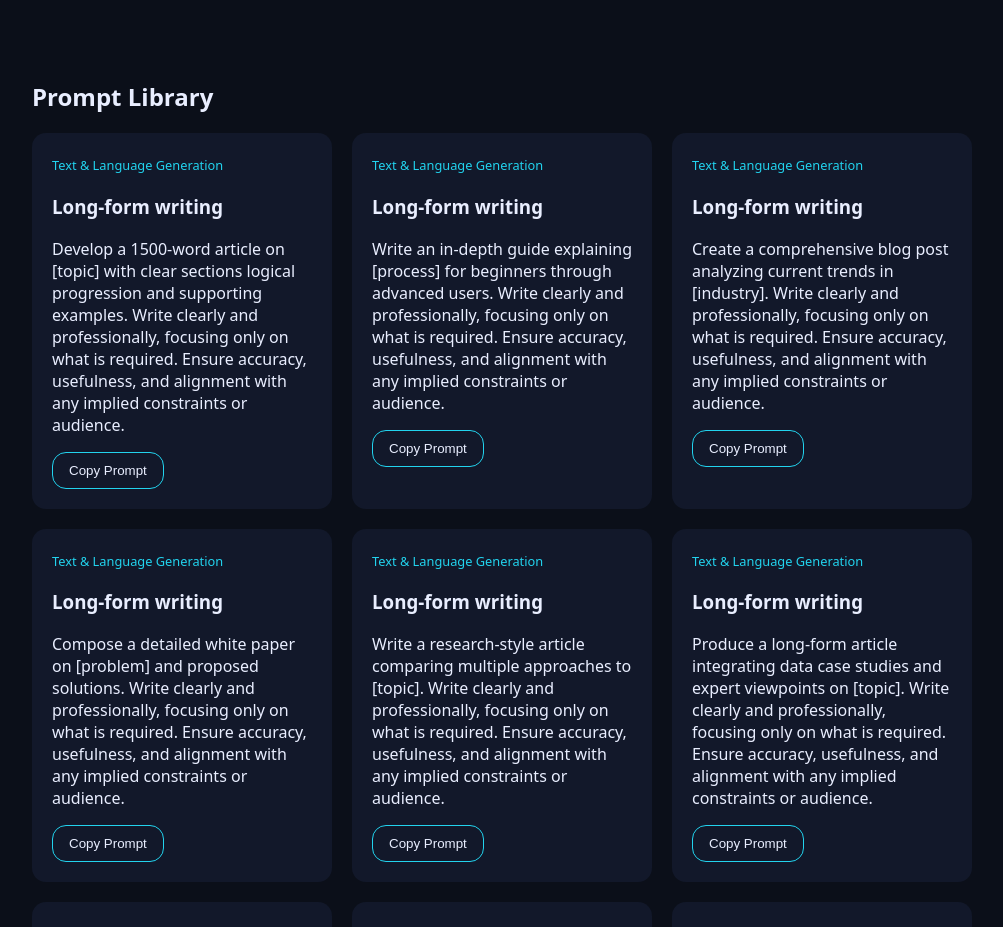
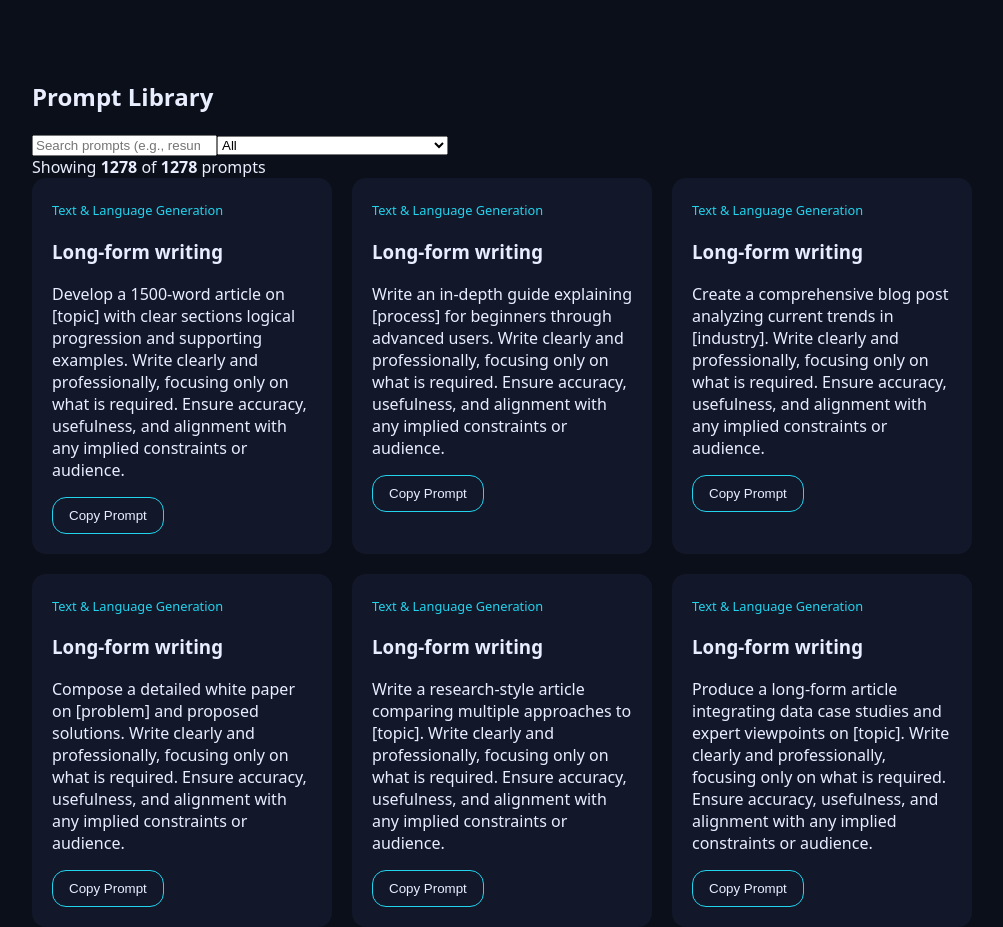
Before and after one commit to thesardauna/Lissafi, a React (Vite) app in the folder client/: page / in a window 1280 px wide. Shown: the part 1060-1987 px from the top of the page, without its empty margins (138-1141 px from the left). Built offline with nearby package versions, Linux system fonts and the light colour scheme.

Commit message:
Update PromptList.jsx

```diff
--- a/client/src/components/PromptList.jsx
+++ b/client/src/components/PromptList.jsx
@@ -1,6 +1,7 @@
-import { useEffect, useState } from "react";
+import { useEffect, useMemo, useState } from "react";
 
 function parseCsvLine(line) {
+  // Minimal CSV handling: supports commas inside quotes
   const out = [];
   let cur = "";
   let inQuotes = false;
@@ -33,11 +34,15 @@ export default function PromptList() {
   const [loading, setLoading] = useState(true);
   const [err, setErr] = useState("");
 
+  const [query, setQuery] = useState("");
+  const [category, setCategory] = useState("All");
+
   useEffect(() => {
     let alive = true;
 
     (async () => {
       try {
+        // Works on subfolder deploys (e.g., GitHub Pages)
         const url = `${import.meta.env.BASE_URL}Lissafi.csv`;
         const res = await fetch(url);
         if (!res.ok) throw new Error(`Failed to load CSV: ${res.status}`);
@@ -50,11 +55,11 @@ export default function PromptList() {
           .slice(1)
           .map((line) => {
             const cols = parseCsvLine(line);
-            const category = cols[0] ?? "";
-            const title = cols[1] ?? "";
-            const prompt = cols.slice(2).join(",") ?? "";
+            const category = (cols[0] ?? "").trim();
+            const title = (cols[1] ?? "").trim();
+            const prompt = (cols.slice(2).join(",") ?? "").trim();
             if (!title || !prompt) return null;
-            return { category, title, prompt };
+            return { category: category || "Uncategorized", title, prompt };
           })
           .filter(Boolean);
 
@@ -71,28 +76,90 @@ export default function PromptList() {
     };
   }, []);
 
+  const categories = useMemo(() => {
+    const set = new Set(prompts.map((p) => p.category).filter(Boolean));
+    return ["All", ...Array.from(set).sort((a, b) => a.localeCompare(b))];
+  }, [prompts]);
+
+  const filtered = useMemo(() => {
+    const q = query.trim().toLowerCase();
+
+    return prompts.filter((p) => {
+      const matchCategory = category === "All" || p.category === category;
+      if (!matchCategory) return false;
+
+      if (!q) return true;
+
+      const inTitle = p.title.toLowerCase().includes(q);
+      const inPrompt = p.prompt.toLowerCase().includes(q);
+      return inTitle || inPrompt;
+    });
+  }, [prompts, query, category]);
+
+  const copyPrompt = async (text) => {
+    try {
+      await navigator.clipboard.writeText(text);
+    } catch {
+      // fallback: do nothing (older browsers)
+    }
+  };
+
   if (loading) return <p className="loading">Loading prompts…</p>;
   if (err) return <p className="loading">Error: {err}</p>;
-  if (!prompts.length) return <p className="loading">No prompts found.</p>;
 
   return (
+    <>
+      <div className="prompt-controls">
+        <input
+          className="prompt-search"
+          type="search"
+          placeholder="Search prompts (e.g., resume, logo, email)…"
+          value={query}
+          onChange={(e) => setQuery(e.target.value)}
+          aria-label="Search prompts"
+        />
+
+        <select
+          className="prompt-select"
+          value={category}
+          onChange={(e) => setCategory(e.target.value)}
+          aria-label="Select category"
+        >
+          {categories.map((c) => (
+            <option value={c} key={c}>
+              {c}
+            </option>
+          ))}
+        </select>
+      </div>
+
+      <div className="prompt-meta">
+        Showing <b>{filtered.length}</b> of <b>{prompts.length}</b> prompts
+      </div>
+
+      {filtered.length === 0 ? (
+        <div className="empty">
+          No prompts match your search. Try another keyword or choose “All”.
+        </div>
+      ) : (
         <div className="prompt-grid">
-      {prompts.map((p, i) => (
+          {filtered.map((p, i) => (
             <div className="prompt-card" key={`${p.title}-${i}`}>
-          {p.category ? (
               <span className="prompt-category">{p.category}</span>
-          ) : null}
               <h3>{p.title}</h3>
-          <p>{p.prompt}</p>
+              <p className="prompt-text">{p.prompt}</p>
+
               <button
                 className="btn-secondary"
                 type="button"
-            onClick={() => navigator.clipboard.writeText(p.prompt)}
+                onClick={() => copyPrompt(p.prompt)}
               >
                 Copy Prompt
               </button>
             </div>
           ))}
         </div>
+      )}
+    </>
   );
 }
```
Lines whose indentation alone changed are shown as unchanged.
